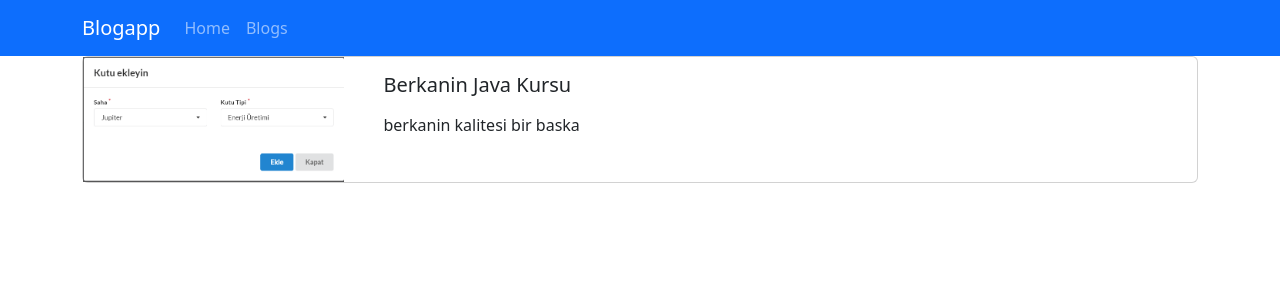
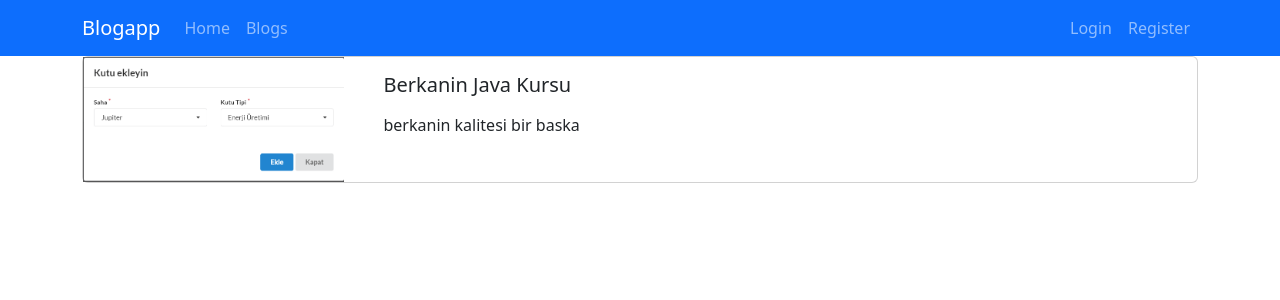
Before and after one commit to Berkantrkgl/django-tutorial, a Django app: a page that uses blogapp/templates/partials/_navbar.html in a window 1280 px wide. Shown: the top 300 px of the page. Run offline with Django 3.2, Linux system fonts and the light colour scheme; data comes from the database, SQL or seed files in the repository; both versions use the stored data as it was after the commit; some libraries are stand-ins or nearby versions.

Commit message:
Add to navbar login,logout, register and welcome link

```diff
--- a/blogapp/templates/partials/_navbar.html
+++ b/blogapp/templates/partials/_navbar.html
@@ -9,5 +9,28 @@
                 <a class="nav-link" href="{% url 'blogs' %}">Blogs</a>
             </li>
         </ul>
+        <ul class="navbar-nav ms-auto">
+
+            {% if user.is_authenticated %}
+                <li class="nav-item">
+                    <a class="nav-link" href="">Logout</a>
+                </li>
+                <li class="nav-item">
+                    <a class="nav-link" href="">Welcome</a>
+                </li>
+
+            {% else %}
+
+                <li class="nav-item">
+                    <a class="nav-link" href="">Login</a>
+                </li>
+                <li class="nav-item">
+                    <a class="nav-link" href="">Register</a>
+                </li>
+
+            {% endif %}
+
+
+        </ul>
     </div>
 </nav>
```
Also changed, not shown: blogapp/db.sqlite3.
